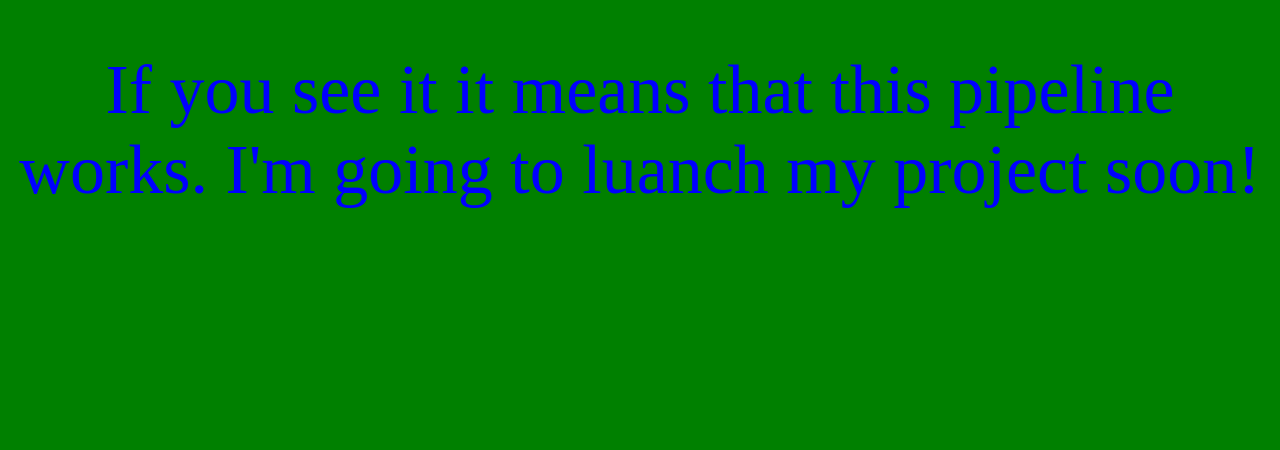
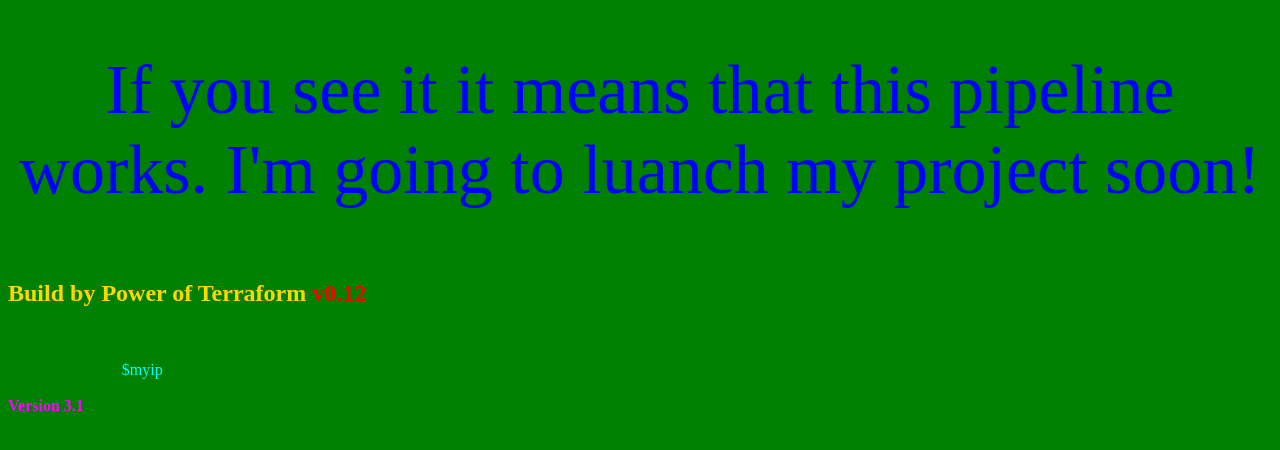
Before and after one commit to SecretiveRabbit/jenkins, a plain HTML site: page index.html in a window 1280 px wide. Shown: the part 258-708 px from the top of the page. Drawn offline with Linux system fonts and the light colour scheme.

Commit message:
Update index.html

```diff
--- a/index.html
+++ b/index.html
@@ -6,5 +6,13 @@
 	<p style = "color: red; text-align: center; font-size: 70px;">Hello Everyone from Stepanov123! </p>
     <p style = "color: yellow; text-align: center; font-size: 70px;">Deployed by Publish over SSH 2</p>
     <p style = "color: blue; text-align: center; font-size: 70px;">If you see it it means that this pipeline works. I'm going to luanch my project soon!</p>
+
+<h2><font color="gold">Build by Power of Terraform <font color="red"> v0.12</font></h2><br><p>
+<font color="green">Server PrivateIP: <font color="aqua">$myip<br><br>
+<font color="magenta">
+<b>Version 3.1</b>
+
+
+
 </body>
 </html>
```
